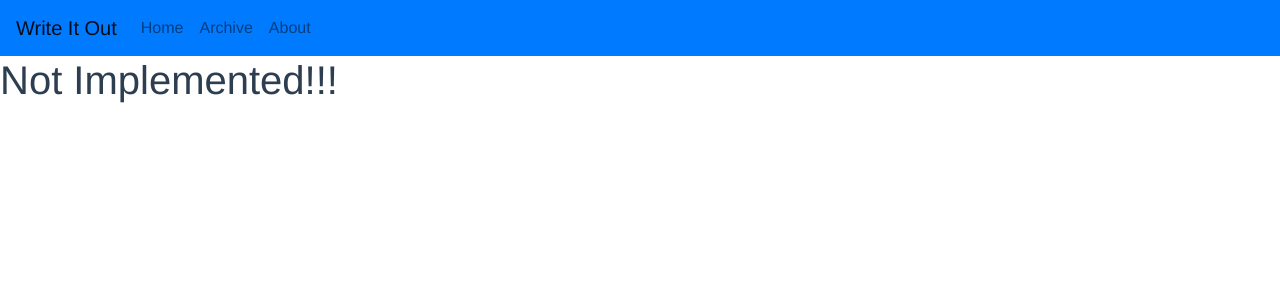
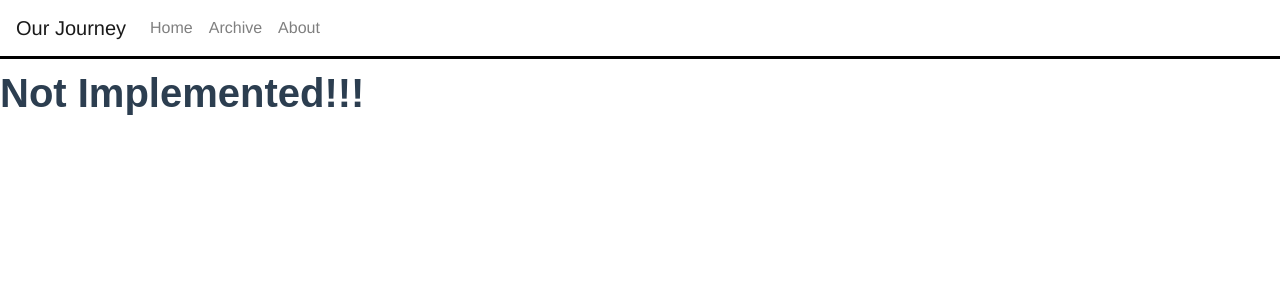
Before and after one commit to RawKitMan/write-it-out, a Vue app in the folder write-it-out/: page /#/ in a window 1280 px wide. Shown: the top 300 px of the page. Built offline with nearby package versions, Linux system fonts and the light colour scheme.

Commit message:
new CSS added app wide, header, and About page. Continue to improve app-wide styling

```diff
--- a/write-it-out/public/index.html
+++ b/write-it-out/public/index.html
@@ -4,12 +4,18 @@
     <meta charset="utf-8">
     <meta http-equiv="X-UA-Compatible" content="IE=edge">
     <meta name="viewport" content="width=device-width,initial-scale=1.0">
+
+    <!-- Roboto Google font -->
+    <link rel="preconnect" href="https://fonts.googleapis.com">
+    <link rel="preconnect" href="https://fonts.gstatic.com" crossorigin>
+    <link href="https://fonts.googleapis.com/css2?family=Roboto&display=swap" rel="stylesheet">
+
     <link rel="icon" href="<%= BASE_URL %>favicon.ico">
-    <title><%= htmlWebpackPlugin.options.title %></title>
+    <title>Our Journey</title>
   </head>
   <body>
     <noscript>
-      <strong>We're sorry but <%= htmlWebpackPlugin.options.title %> doesn't work properly without JavaScript enabled. Please enable it to continue.</strong>
+      <strong>We're sorry but Our Journey doesn't work properly without JavaScript enabled. Please enable it to continue.</strong>
     </noscript>
     <div id="app"></div>
     <!-- built files will be auto injected -->
--- a/write-it-out/src/components/Layout/Header.vue
+++ b/write-it-out/src/components/Layout/Header.vue
@@ -1,7 +1,7 @@
 <template>
     <div>
-        <b-navbar toggleable="lg" type="light" variant="primary">
-            <b-navbar-brand href="#">Write It Out</b-navbar-brand>
+        <b-navbar toggleable="lg" type="light">
+            <b-navbar-brand href="#">Our Journey</b-navbar-brand>
             <b-navbar-toggle target="hamburger" />
 
             <b-collapse id="hamburger" is-nav>
@@ -28,5 +28,8 @@
 </script>
 
 <style scoped>
-
+.navbar {
+    border-bottom: 3px solid black;
+    margin-bottom: 10px;
+}
 </style>
--- a/write-it-out/src/css/app.scss
+++ b/write-it-out/src/css/app.scss
@@ -1,6 +1,25 @@
-//Define variable defaults
+//Define default variables
 
 
-// Then import Bootstrap an BootstrapVue SCSS files (order is important)
+// Then import Bootstrap and BootstrapVue SCSS files (order is important)
 @import 'node_modules/bootstrap/scss/bootstrap.scss';
 @import 'node_modules/bootstrap-vue/src/index.scss';
+
+//Define app-wide CSS
+.container,
+.container-fluid,
+.container-xl,
+.container-lg,
+.container-md,
+.container-sm  {
+    background-color: white;
+    text-align: center;
+}
+h1 {
+    font-family: 'Source Sans Pro', sans-serif;
+    font-weight: 900;
+    margin-bottom: 1em;
+}
+p {
+    font-family: 'Roboto', sans-serif;
+}
--- a/write-it-out/src/views/About.vue
+++ b/write-it-out/src/views/About.vue
@@ -1,7 +1,7 @@
 <template>
+  <b-container>
     <div class="about">
-    <h1>About</h1>
-    <h3>CJ and Rhonda</h3>
+      <h1 id="about-title">About CJ and Rhonda</h1>
       <!-- Add image and styling here. Next time! -->
       <div>
         <p>
@@ -10,7 +10,7 @@
           in order to achieve the following goals:
         </p>
       </div>
-    <ul>
+      <ul id="goals">
         <li>Achieve physical health via weight loss and increased mobility</li>
         <li>Control our finances so we can live within our means and save/pay off debt</li>
         <li>Take a two week vacation to Canada</li>
@@ -21,8 +21,8 @@
           in achieving our goals as well as how it is affecting us. Welcome to the journey.
         </p>
       </div>
-
     </div>
+  </b-container>
 </template>
 
 <script lang="ts">
@@ -33,3 +33,13 @@
 })
 export default class About extends Vue {}
 </script>
+
+<style lang="scss" scoped>
+#goals {
+  display: inline-block;
+}
+#goals li {
+  list-style-type: none;
+  font-weight: 900;
+}
+</style>
```
Lines whose indentation alone changed are shown as unchanged.
